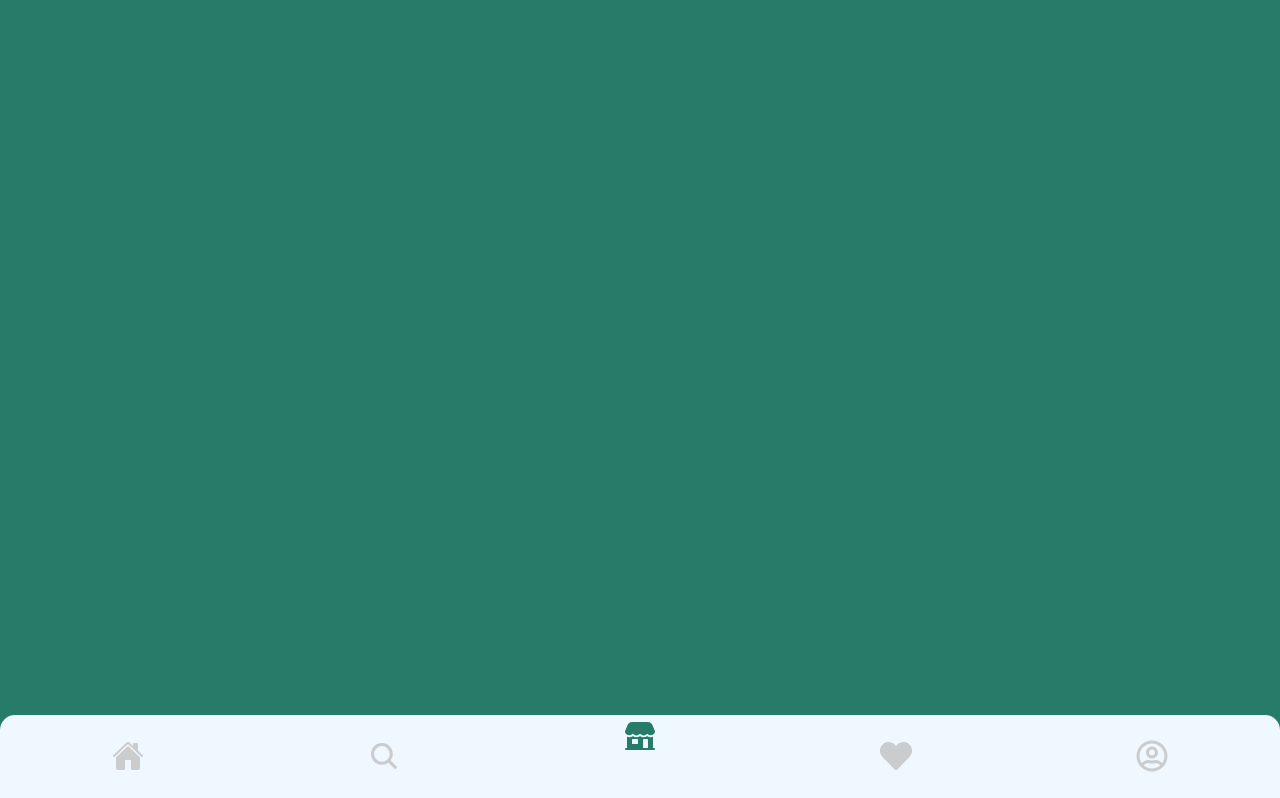
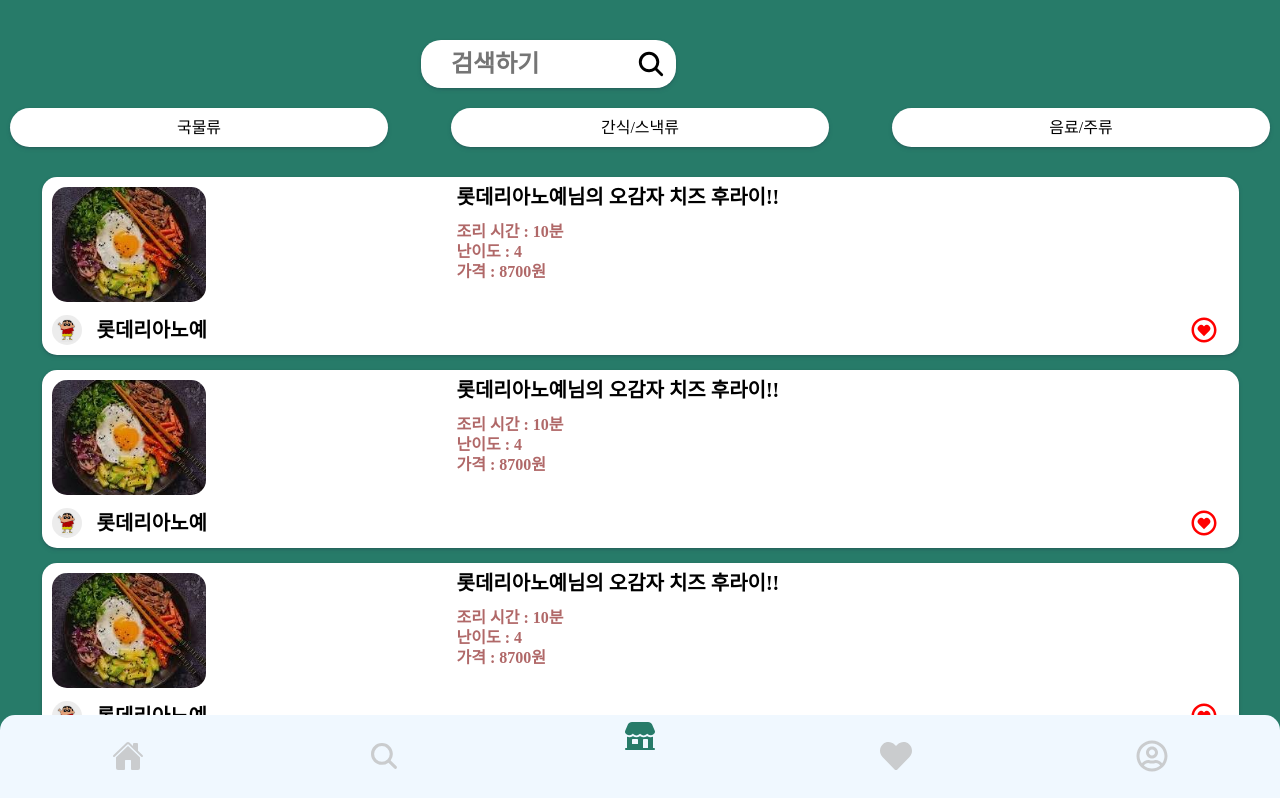
Before and after one commit to GDSC-Daejin/waffle-Isher-Front, a React (Vite) app: page /home in a window 1280 px wide. Shown: the top 798 px of the page. Built offline with nearby package versions, Linux system fonts and the light colour scheme.

Commit message:
home 부분 수정

```diff
--- /dev/null
+++ b/src/components/HomeListBox.tsx
@@ -0,0 +1,30 @@
+import React from "react";
+import { Link } from "react-router-dom";
+import styled from "styled-components";
+
+const HomeLBox = styled(Link)`
+  display: flex;
+  justify-content: center;
+  align-items: center;
+  width: 30%;
+  height: 39px;
+  background-color: white;
+  border-radius: 20px;
+  box-shadow: rgba(50, 50, 93, 0.25) 0px 2px 5px -1px, rgba(0, 0, 0, 0.3) 0px 1px 3px -1px;
+  cursor: pointer;
+  text-decoration: none;
+  color: black;
+`
+
+interface HomeLBox {
+  children: React.ReactNode;
+}
+
+const HomeListBox:React.FC<HomeLBox> = ({children}) => {
+  return (
+    <HomeLBox to={'/'}>
+      {children}
+    </HomeLBox>
+  );
+}
+export default HomeListBox;
--- /dev/null
+++ b/src/components/HomeMenuBox.tsx
@@ -0,0 +1,92 @@
+import styled from "styled-components";
+
+import { BiHeartCircle } from "react-icons/bi";
+import Food from '../imgs/food.jpeg';
+import User from '../imgs/test.jpeg';
+import { Link } from "react-router-dom";
+
+const HomeMBox = styled(Link)`
+  display: flex;
+  margin-bottom: 15px;
+  padding: 10px;
+  background-color: white;
+  border-radius: 15px;
+  box-shadow: rgba(50, 50, 93, 0.25) 0px 2px 5px -1px, rgba(0, 0, 0, 0.3) 0px 1px 3px -1px;
+  text-decoration: none;
+  cursor: pointer;
+  h1 {
+    font-size: 20px;
+    color: black;
+  }
+`
+
+const HomeMLeftBox = styled.div`
+  flex-grow: 1;
+  margin-right: 25px;
+  img {
+    width: 154px;
+    height: 115px;
+    border-radius: 15px;
+    object-fit: cover;
+  }
+`
+
+const HomeMRightBox = styled.div`
+  flex-grow: 2;
+  position: relative;
+  .heart {
+    position: absolute;
+    color: red;
+    bottom: 0px;
+    right: 10px;
+  }
+`
+
+const ProfileBox = styled.div`
+  display: flex;
+  align-items: center;
+  margin-top: 10px;
+  img {
+    width: 30px;
+    height: 30px;
+    object-fit: cover;
+    border-radius: 100%;
+  }
+  h1 {
+    margin-left: 15px;
+  }
+`
+
+const IntroBox = styled.div`
+  margin: 15px 0px;
+  h2 {
+    font-size: 1rem;
+    line-height: 20px;
+    color: #B06868;
+  }
+`
+
+const HomeMenuBox = () => {
+  return (
+    <HomeMBox to={'/'}>
+      <HomeMLeftBox>
+        <img src={Food} alt="음식 이미지" />
+        <ProfileBox>
+          <img src={User} alt="유저 이미지" />
+          <h1>롯데리아노예</h1>
+        </ProfileBox>
+      </HomeMLeftBox>
+      <HomeMRightBox>
+        <h1>롯데리아노예님의 오감자 치즈 후라이!!</h1>
+        <IntroBox>
+          <h2>조리 시간 : 10분</h2>
+          <h2>난이도 : 4</h2>
+          <h2>가격 : 8700원</h2>
+        </IntroBox>
+        <BiHeartCircle className="heart" size={30}/>
+      </HomeMRightBox>
+    </HomeMBox>
+  );
+}
+
+export default HomeMenuBox;
--- a/src/pages/Home.tsx
+++ b/src/pages/Home.tsx
@@ -1,7 +1,44 @@
+import styled from "styled-components";
+import SearchInput from "../components/SearchInput";
+import HomeListBox from "../components/HomeListBox";
+import HomeMenuBox from "../components/HomeMenuBox";
+
+const HomeContainer = styled.div`
+  display: flex;
+  flex-direction: column;
+  align-items: center;
+  margin-top: 30px;
+  padding: 10px;
+`
+
+const HomeListContainer = styled.div`
+  display: flex;
+  justify-content: space-between;
+  width: 100%;
+  margin-top: 20px;
+`
+
+const HomeMenuContainer = styled.div`
+  width: 95%;
+  margin: 30px 0px 100px;
+`
+
 const Home = () => {
   return (
-    <>
-    </>
+    <HomeContainer>
+      <SearchInput/>
+      <HomeListContainer>
+        <HomeListBox>국물류</HomeListBox>
+        <HomeListBox>간식&#47;스낵류</HomeListBox>
+        <HomeListBox>음료&#47;주류</HomeListBox>
+      </HomeListContainer>
+      <HomeMenuContainer>
+        <HomeMenuBox/>
+        <HomeMenuBox/>
+        <HomeMenuBox/>
+        <HomeMenuBox/>
+      </HomeMenuContainer>
+    </HomeContainer>
   );
 }
 
```
Also changed, not shown: src/pages/MenuDetail.tsx (added, +14 -0 lines).
